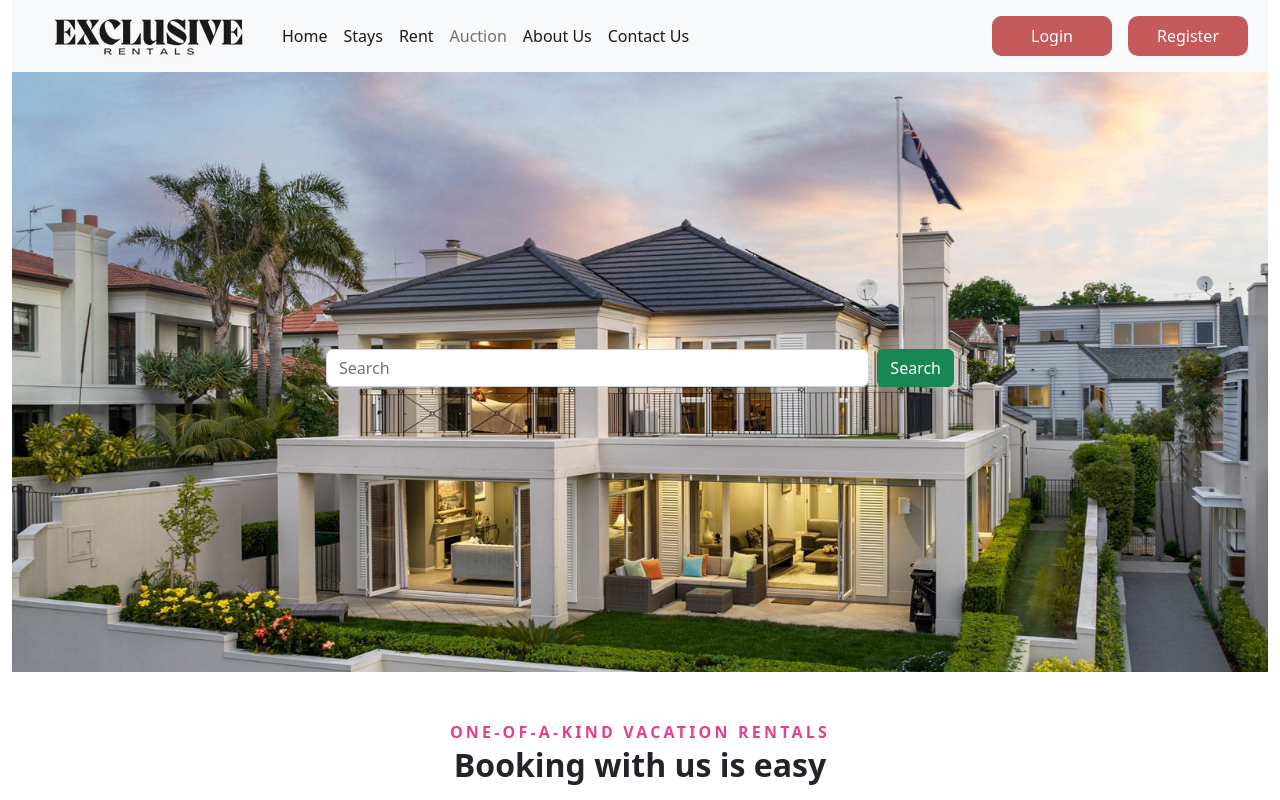
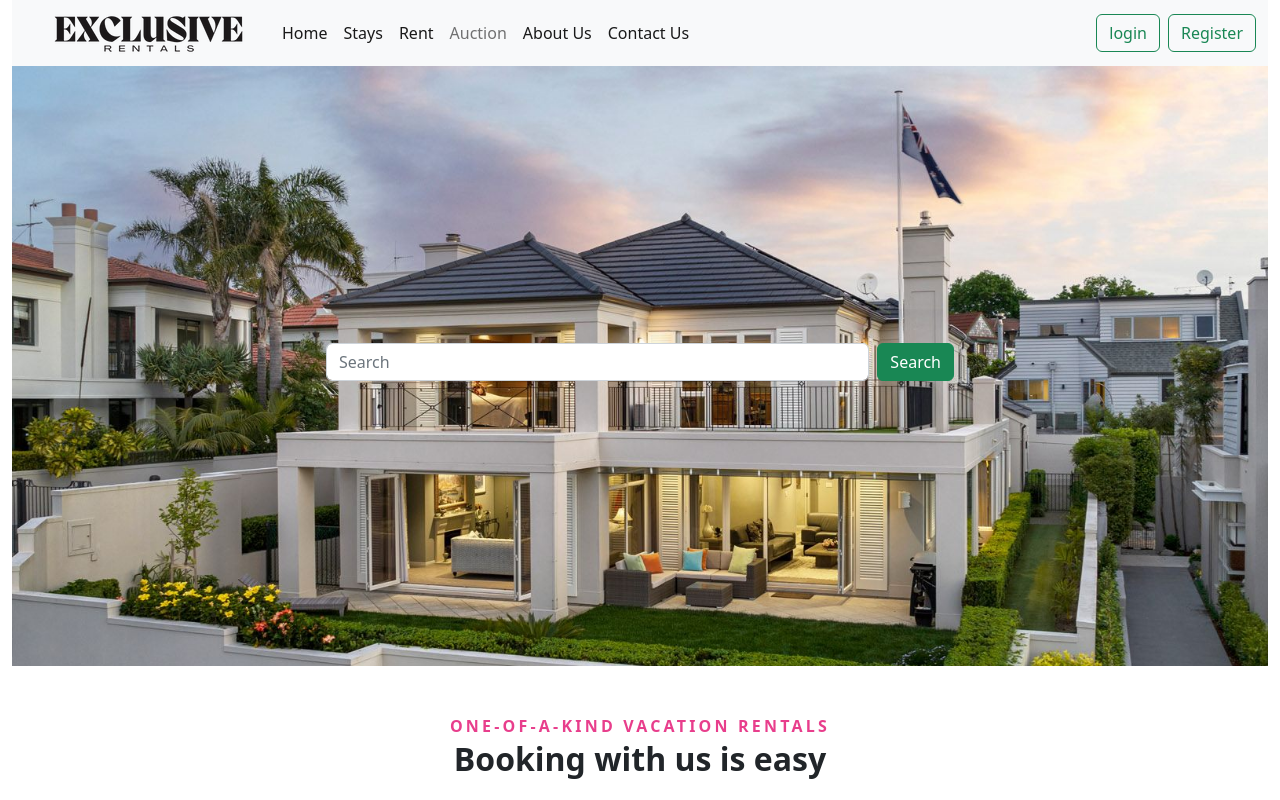
Before and after one commit to Hardeep1990/exclusiverental, a React (Create React App) app: page /home in a window 1280 px wide. Shown: the top 800 px of the page. Built offline with nearby package versions, Linux system fonts and the light colour scheme.

Commit message:
edited buttons

```diff
--- a/src/App.js
+++ b/src/App.js
@@ -2,7 +2,7 @@ import "./App.css";
 import React from "react";
 import Header from "./components/header";
 import NotFound from "./components/notfound";
-import Auction from "./components/auction";
+import Auction from "./components/chatbot/auction";
 import Home from "./components/home";
 import { Route, Switch, Redirect } from "react-router-dom";
 function App() {
@@ -14,7 +14,6 @@ function App() {
     <React.Fragment>
       <div className="container-fluid">
         <Header />
-
         <div>
           <Switch>
             <Route path="/auction" component={Auction} />
--- a/src/components/header.jsx
+++ b/src/components/header.jsx
@@ -54,26 +54,12 @@ const Header = () => {
                 </NavLink>
               </li>
             </ul>
-            <ul className="navbar-nav mb-2 mb-lg-0">
-              <li className="nav-item login m-2">
-                <a
-                  className="nav-link login active"
-                  aria-current="page"
-                  href="#"
-                >
-                  Login
-                </a>
-              </li>
-              <li className="nav-item  m-2">
-                <a
-                  className="nav-link register active"
-                  aria-current="page"
-                  href="#"
-                >
-                  Register
-                </a>
-              </li>
-            </ul>
+            <button className="btn btn-outline-success me-2" type="submit">
+              login
+            </button>
+            <button className="btn btn-outline-success" type="submit">
+              Register
+            </button>
           </div>
         </div>
       </nav>
```
Also changed, not shown: src/components/chatbot/auction.jsx (renamed from src/components/auction.jsx).
